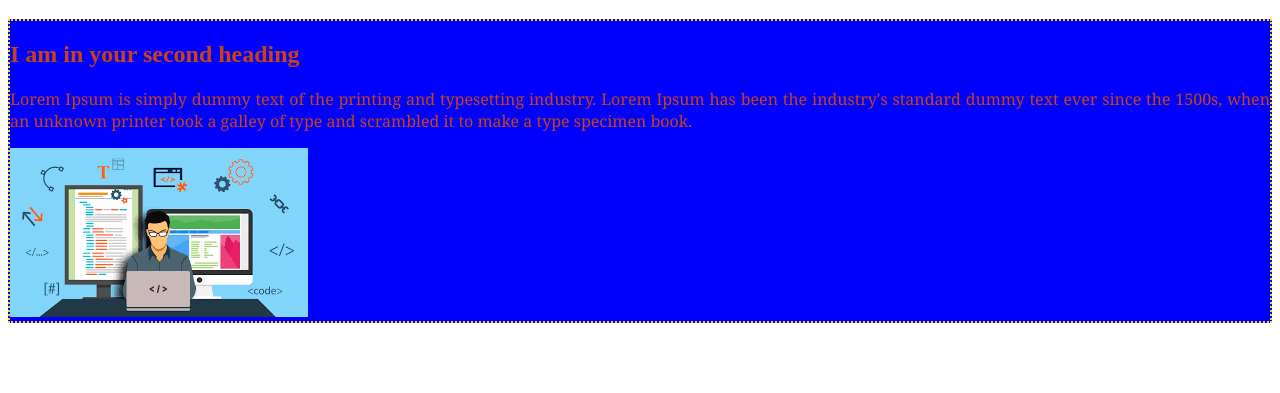
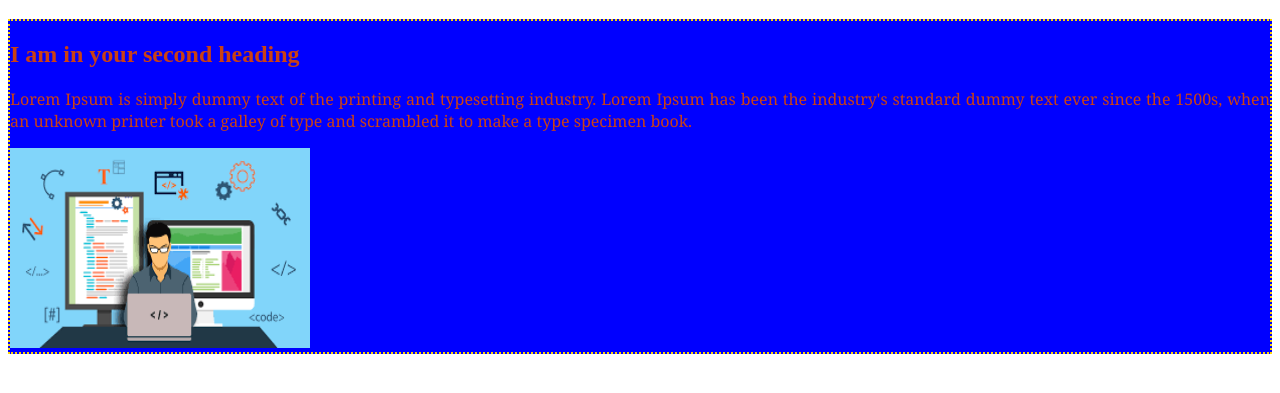
Before and after one commit to Kawsar-H/my-second-website, a plain HTML site: page index.html in a window 1280 px wide. Shown: the part 61-454 px from the top of the page. Drawn offline with Linux system fonts and the light colour scheme.

Commit message:
added a new design

```diff
--- a/style.css
+++ b/style.css
@@ -6,4 +6,7 @@ div{
 }
 p{text-align: justify;
     font-family: Cambria, Cochin, Georgia, Times, 'Times New Roman', serif;}
-    img{margin: auto;}
+    img{
+        width: 300px;
+        height: 200px;
+        margin: auto;}
```
